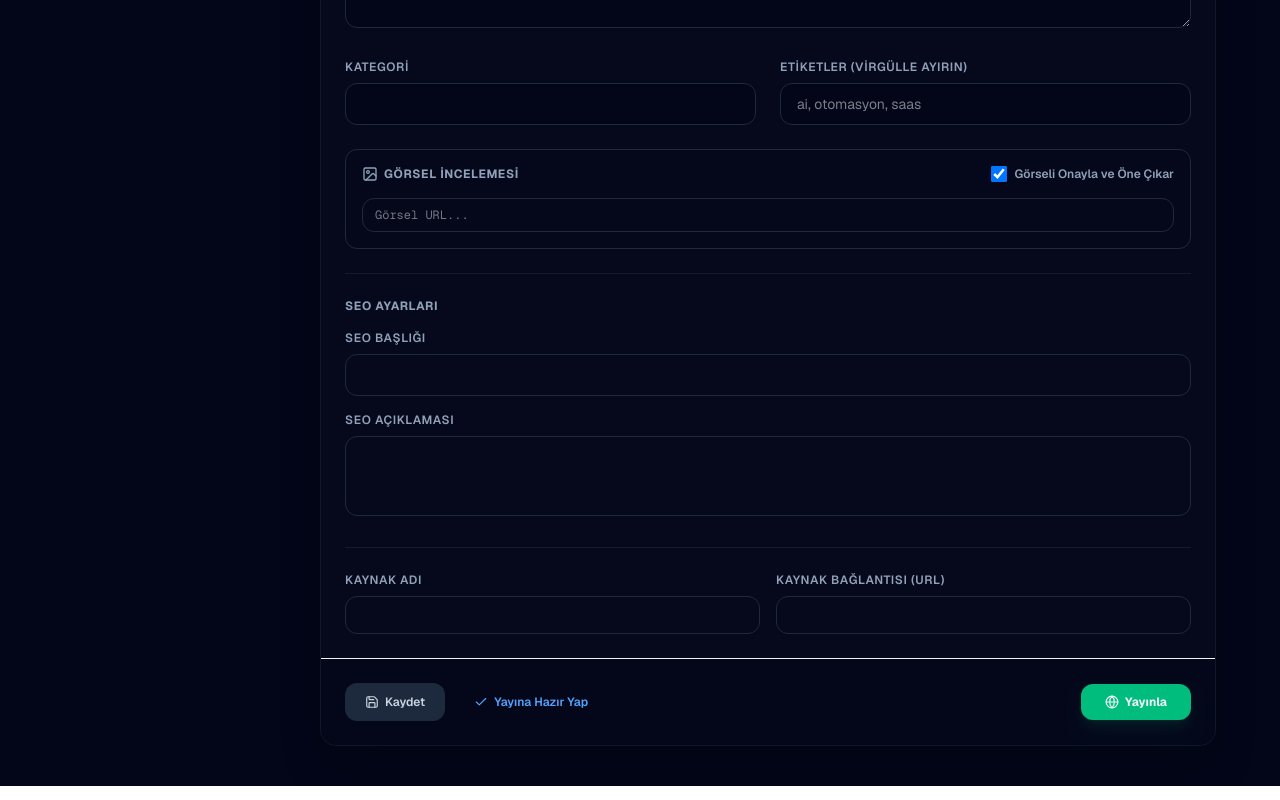
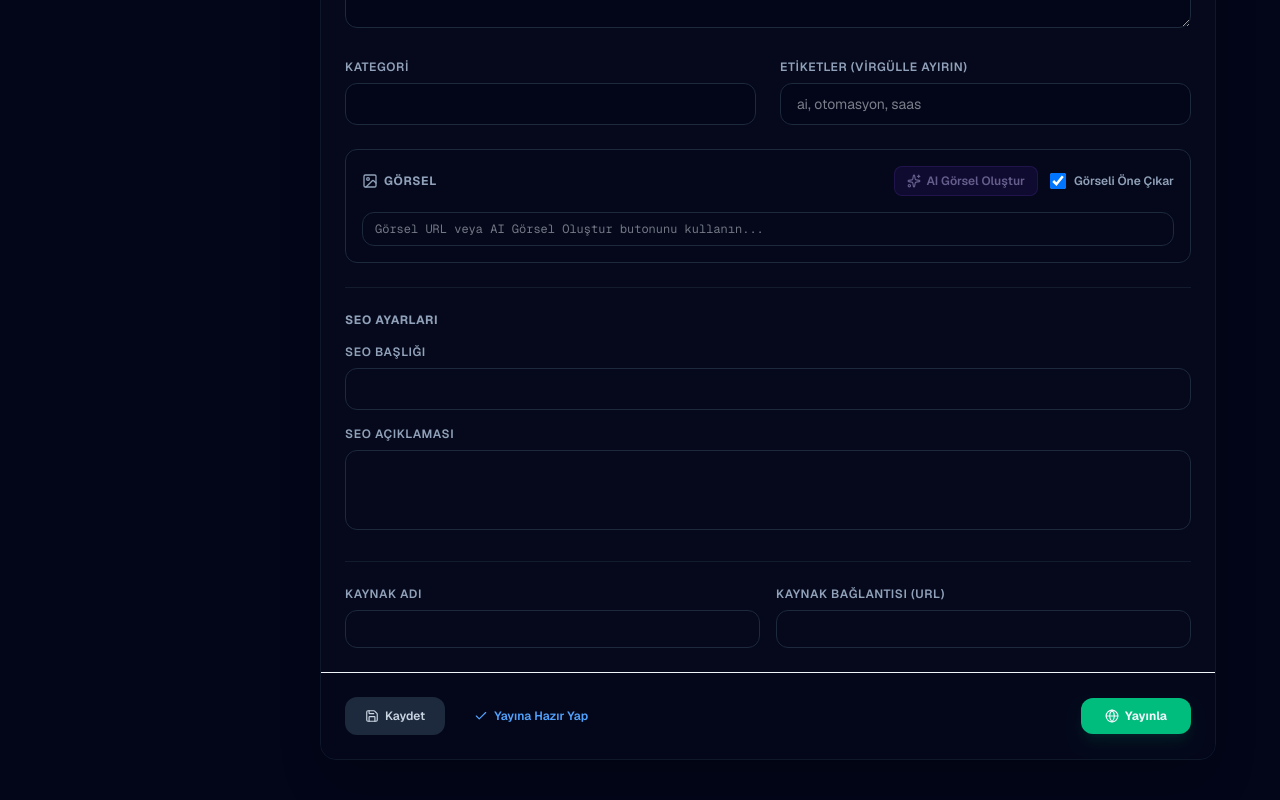
Before and after one commit to resulersurer/resul-haber, a Next.js app: page /admin/article-drafts/1 in a window 1280 px wide. Shown: the part 1012-1812 px from the top of the page. Built offline with nearby package versions, Linux system fonts and the light colour scheme; no server answers.

Commit message:
feat: AI görsel oluşturma - Gemini keywords + Unsplash entegrasyonu

```diff
--- a/app/admin/article-drafts/[id]/page.tsx
+++ b/app/admin/article-drafts/[id]/page.tsx
@@ -14,7 +14,9 @@ import {
   Image as ImageIcon,
   AlertCircle,
   Eye,
-  Edit2
+  Edit2,
+  Sparkles,
+  RefreshCw
 } from 'lucide-react';
 
 interface Draft {
@@ -44,6 +46,7 @@ export default function ArticleDraftEditorPage() {
   const [isSaving, setIsSaving] = useState(false);
   const [isPublishing, setIsPublishing] = useState(false);
   const [confirmImage, setConfirmImage] = useState(true);
+  const [isGeneratingImage, setIsGeneratingImage] = useState(false);
 
   // Form Fields
   const [title, setTitle] = useState('');
@@ -89,6 +92,26 @@ export default function ArticleDraftEditorPage() {
   useEffect(() => {
     fetchDraftDetails();
   }, [id]);
+
+  const handleGenerateImage = async () => {
+    setIsGeneratingImage(true);
+    try {
+      const res = await fetch('/api/admin/generate-image', {
+        method: 'POST',
+        headers: { 'Content-Type': 'application/json' },
+        body: JSON.stringify({ title, category }),
+      });
+      const data = await res.json();
+      if (!res.ok) throw new Error(data.error || 'Görsel üretilemedi');
+      setFeaturedImageUrl(data.imageUrl);
+      setConfirmImage(true);
+      toast.success(`Görsel oluşturuldu! Anahtar kelimeler: ${data.keywords}`);
+    } catch (error: any) {
+      toast.error(error.message || 'Görsel oluşturulamadı.');
+    } finally {
+      setIsGeneratingImage(false);
+    }
+  };
 
   const handleSave = async (statusOverride?: 'draft' | 'ready') => {
     setIsSaving(true);
@@ -302,8 +325,22 @@ export default function ArticleDraftEditorPage() {
               <div className="flex items-center justify-between">
                 <span className="text-xs font-bold text-slate-400 uppercase tracking-wider flex items-center gap-1.5">
                   <ImageIcon className="w-4 h-4 text-slate-400" />
-                  Görsel İncelemesi
+                  Görsel
                 </span>
+                <div className="flex items-center gap-3">
+                  <button
+                    type="button"
+                    onClick={handleGenerateImage}
+                    disabled={isGeneratingImage || !title}
+                    className="flex items-center gap-1.5 bg-violet-600/20 hover:bg-violet-600/30 border border-violet-500/30 hover:border-violet-400/50 text-violet-300 text-xs font-semibold px-3 py-1.5 rounded-lg transition-all disabled:opacity-50 disabled:cursor-not-allowed"
+                  >
+                    {isGeneratingImage ? (
+                      <RefreshCw className="w-3.5 h-3.5 animate-spin" />
+                    ) : (
+                      <Sparkles className="w-3.5 h-3.5" />
+                    )}
+                    <span>{isGeneratingImage ? 'Oluşturuluyor...' : 'AI Görsel Oluştur'}</span>
+                  </button>
                   <div className="flex items-center space-x-2">
                     <input
                       type="checkbox"
@@ -313,8 +350,9 @@ export default function ArticleDraftEditorPage() {
                       className="rounded bg-slate-955 border-slate-800 text-emerald-500 focus:ring-emerald-500/50 w-4 h-4 cursor-pointer"
                     />
                     <label htmlFor="confirmImage" className="text-xs font-semibold text-slate-400 select-none cursor-pointer">
-                    Görseli Onayla ve Öne Çıkar
+                      Görseli Öne Çıkar
                     </label>
+                  </div>
                 </div>
               </div>
 
@@ -324,7 +362,7 @@ export default function ArticleDraftEditorPage() {
                   value={featuredImageUrl}
                   onChange={(e) => setFeaturedImageUrl(e.target.value)}
                   className="w-full bg-slate-955 border border-slate-800 rounded-xl px-3 py-2 text-slate-200 focus:outline-none focus:ring-2 focus:ring-emerald-500/50 text-xs font-mono"
-                  placeholder="Görsel URL..."
+                  placeholder="Görsel URL veya AI Görsel Oluştur butonunu kullanın..."
                 />
               </div>
 
@@ -334,6 +372,9 @@ export default function ArticleDraftEditorPage() {
                     src={featuredImageUrl}
                     alt="Öne Çıkan Görsel"
                     className="w-full h-full object-cover"
+                    onError={(e) => {
+                      (e.target as HTMLImageElement).style.display = 'none';
+                    }}
                   />
                 </div>
               )}
--- /dev/null
+++ b/app/api/admin/generate-image/route.ts
@@ -0,0 +1,82 @@
+import { NextRequest, NextResponse } from 'next/server';
+import { getServerSession } from 'next-auth/next';
+import { authOptions } from '@/lib/auth/options';
+
+export async function POST(req: NextRequest) {
+  const session = await getServerSession(authOptions);
+  if (!session) {
+    return NextResponse.json({ error: 'Unauthorized' }, { status: 401 });
+  }
+
+  try {
+    const { title, category } = await req.json();
+    if (!title) {
+      return NextResponse.json({ error: 'title gerekli' }, { status: 400 });
+    }
+
+    const apiKey = process.env.GEMINI_API_KEY;
+    if (!apiKey) {
+      return NextResponse.json({ error: 'GEMINI_API_KEY ayarlanmamış' }, { status: 500 });
+    }
+
+    // 1. Gemini ile İngilizce arama anahtar kelimeleri üret
+    const prompt = `Aşağıdaki haber başlığı için Unsplash'ta arama yapmak üzere 3 İngilizce anahtar kelime üret.
+Sadece kelimeleri virgülle ayırarak döndür, başka hiçbir şey yazma.
+Soyut veya genel kelimeler değil, görselde ne olduğunu net anlatan kelimeler seç.
+
+Haber Başlığı: ${title}
+Kategori: ${category || ''}
+
+Örnek çıktı: artificial intelligence, robot, technology`;
+
+    const geminiRes = await fetch(
+      `https://generativelanguage.googleapis.com/v1beta/models/gemini-2.5-flash-lite:generateContent?key=${apiKey}`,
+      {
+        method: 'POST',
+        headers: { 'Content-Type': 'application/json' },
+        body: JSON.stringify({
+          contents: [{ parts: [{ text: prompt }] }],
+          generationConfig: { temperature: 0.3, maxOutputTokens: 50 },
+        }),
+      }
+    );
+
+    if (!geminiRes.ok) {
+      throw new Error(`Gemini API hatası: ${geminiRes.status}`);
+    }
+
+    const geminiData = await geminiRes.json();
+    const keywords = geminiData?.candidates?.[0]?.content?.parts?.[0]?.text
+      ?.trim()
+      ?.replace(/\n/g, ',')
+      ?.split(',')
+      ?.map((k: string) => k.trim().toLowerCase().replace(/\s+/g, '-'))
+      ?.filter(Boolean)
+      ?.slice(0, 3)
+      ?.join(',') || 'technology,news';
+
+    // 2. Unsplash source URL'sini resolve et → gerçek resim URL'sini al
+    const unsplashSourceUrl = `https://source.unsplash.com/1280x720/?${encodeURIComponent(keywords)}`;
+
+    let finalImageUrl = unsplashSourceUrl;
+    try {
+      const imgRes = await fetch(unsplashSourceUrl, {
+        method: 'GET',
+        redirect: 'follow',
+      });
+      // Redirect sonrası gerçek URL'yi al
+      finalImageUrl = imgRes.url || unsplashSourceUrl;
+    } catch {
+      // Redirect takip edilemezse source URL'yi kullan
+      finalImageUrl = unsplashSourceUrl;
+    }
+
+    return NextResponse.json({
+      imageUrl: finalImageUrl,
+      keywords,
+    });
+  } catch (error: any) {
+    console.error('generate-image error:', error);
+    return NextResponse.json({ error: error.message || 'Görsel üretilemedi' }, { status: 500 });
+  }
+}
```
Lines whose indentation alone changed are shown as unchanged.
